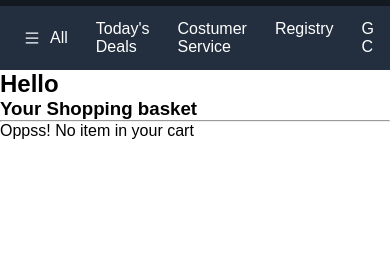
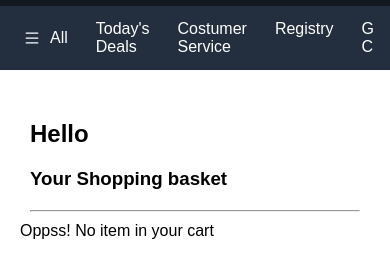
Before and after one commit to meti21/Amazon_Clone, a React (Vite) app: page /cart in a window 390 px wide. Shown: the part 224-502 px from the top of the page. Built offline with nearby package versions, Linux system fonts and the light colour scheme.

Commit message:
style: add style for Cart component

```diff
--- a/src/pages/Cart/Cart.module.css
+++ b/src/pages/Cart/Cart.module.css
@@ -0,0 +1,101 @@
+
+.container {
+    display: flex;
+    justify-content: center;
+    gap: 20px;
+    margin-top: 20px;
+}
+
+.container img {
+    width: 100px !important;
+}
+
+.cart_product,
+.subtotal > div,
+.subtotal span {
+    display: flex;
+    /* gap: 10px; */
+    gap: 10px;
+}
+.btn_container {
+    display: flex;
+    flex-direction: column;
+    justify-content: center;
+    align-items: center;
+    gap: 5px;
+}
+
+.btn {
+    padding: 5px 16px;
+    font-weight: bold;
+    cursor: pointer;
+    background-color: #fff;
+    border: none;
+}
+
+.btn:hover svg {
+    background-color: var(--primary-color);
+}
+
+.container div:not(.subtotal) {
+    height: auto !important;
+}
+
+.cart__container {
+    padding: 20px;
+}
+
+.cart__container h2,
+.cart__container h3 {
+    /* padding: 5px; */
+    padding: 10px;
+}
+
+.cart__container hr {
+    margin: 10px;
+}
+
+.subtotal {
+    padding: 20px;
+    min-width: 300px;
+    height: 20%;
+    display: flex;
+    flex-direction: column;
+    align-items: center;
+    gap: 20px;
+    border: 1px solid rgb(193, 193, 193);
+    background-color: rgb(242, 241, 241);
+    border-radius: 5px;
+}
+
+.subtotal a {
+    text-align: center;
+    width: 100%;
+    border: none;
+    background-color: var(--primary-color);
+    border-radius: 5px;
+    padding: 5px 10px;
+    text-decoration: none;
+    color: black;
+}
+
+.subtotal a:hover {
+    background: var(--primary-color);
+}
+
+/* Responsive Design */
+@media screen and (max-width: 968px) {
+    .container {
+        flex-direction: column;
+        /* align-items: center;
+        justify-content: space-between; */
+        order: 1;
+    }
+    .subtotal {
+        width: 90%;
+        min-width: unset;
+        height: auto;
+        padding: 15px;
+        margin-bottom: 40px ;
+    }
+}
```
